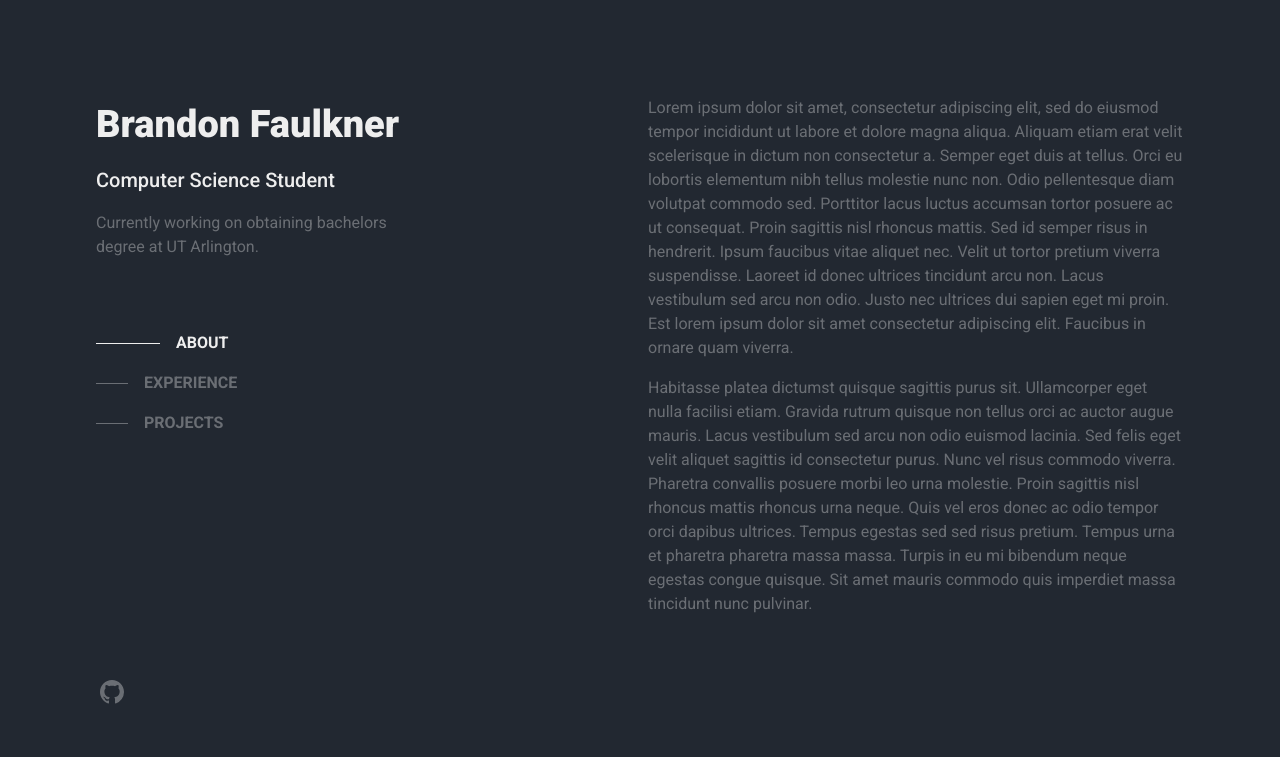
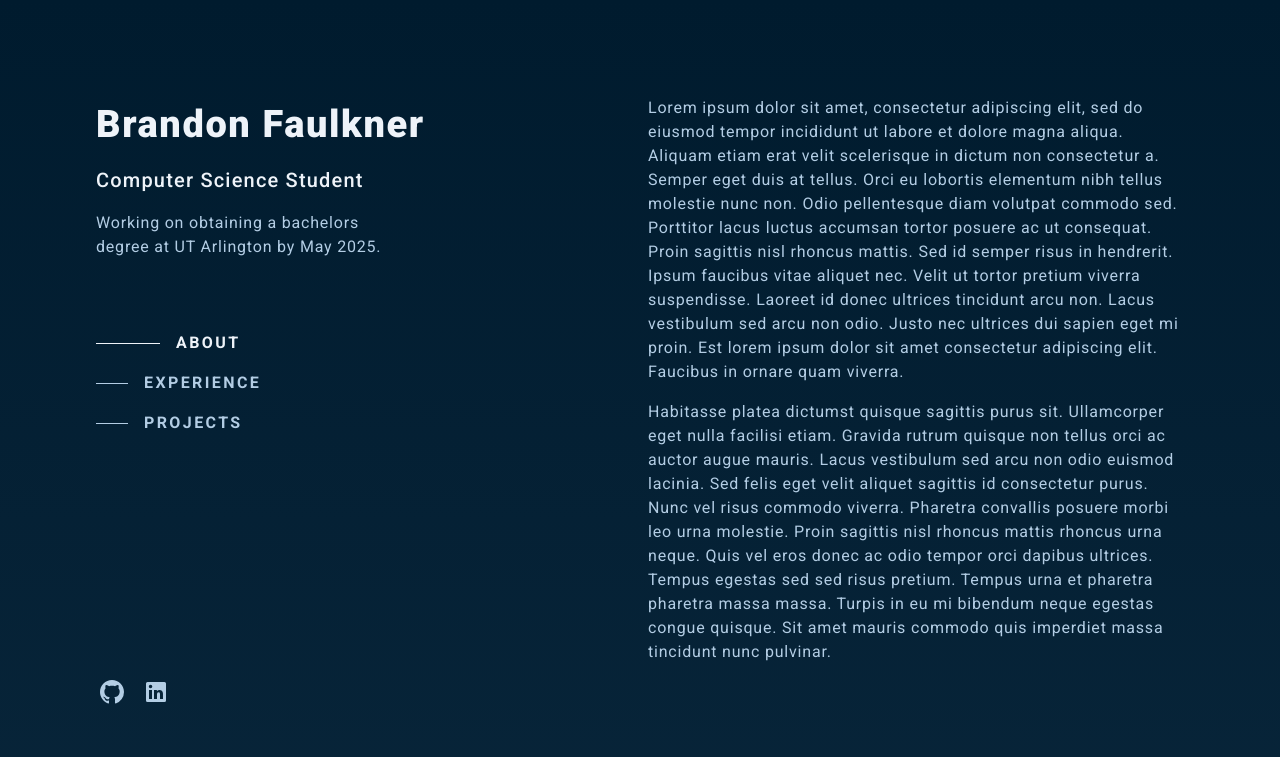
Before and after one commit to Brandon-Faulkner/Portfolio-Website, a website: page public/index.html in a window 1280 px wide. Both pictures are taken after a click on the link "ABOUT". Shown: the top 757 px of the page. Drawn offline with Linux system fonts and the light colour scheme.

Commit message:
Changes made to color palette and nav functionality.

```diff
--- a/public/index.html
+++ b/public/index.html
@@ -1,5 +1,5 @@
 <!DOCTYPE html>
-<html lang="en-us" data-theme="dark">
+<html lang="en-us">
 
 <head>
   <title>Brandon Faulkner</title>
@@ -13,7 +13,7 @@
   <link
     href="https://fonts.googleapis.com/css2?family=Roboto:ital,wght@0,100;0,300;0,400;0,500;0,700;0,900;1,100;1,300;1,400;1,500;1,700;1,900&display=swap"
     rel="stylesheet">
-
+  <link rel="icon" type="image/png" sizes="32x32" href="resources/favicon-32x32.png">
 </head>
 
 <body>
@@ -23,7 +23,7 @@
         <div>
           <h1>Brandon Faulkner</h1>
           <h2>Computer Science Student</h2>
-          <p>Currently working on obtaining bachelors degree at UT Arlington.</p>
+          <p>Working on obtaining a bachelors degree at UT Arlington by May 2025.</p>
           <nav>
             <ul>
               <li><a href="#about" class="nav-active"><span></span><span>About</span></a></li>
@@ -36,10 +36,19 @@
         <ul id="social-links">
           <li>
             <a href="https://github.com/Brandon-Faulkner" target="_blank" title="GitHub" rel="noreferrer noopener">
-              <svg xmlns="http://www.w3.org/2000/svg" viewBox="0 0 16 16">
+              <svg xmlns="http://www.w3.org/2000/svg" viewBox="0 0 16 16" fill="var(--color-fg-two)">
                 <path
-                  d="M8 0C3.58 0 0 3.58 0 8c0 3.54 2.29 6.53 5.47 7.59.4.07.55-.17.55-.38 0-.19-.01-.82-.01-1.49-2.01.37-2.53-.49-2.69-.94-.09-.23-.48-.94-.82-1.13-.28-.15-.68-.52-.01-.53.63-.01 1.08.58 1.23.82.72 1.21 1.87.87 2.33.66.07-.52.28-.87.51-1.07-1.78-.2-3.64-.89-3.64-3.95 0-.87.31-1.59.82-2.15-.08-.2-.36-1.02.08-2.12 0 0 .67-.21 2.2.82.64-.18 1.32-.27 2-.27.68 0 1.36.09 2 .27 1.53-1.04 2.2-.82 2.2-.82.44 1.1.16 1.92.08 2.12.51.56.82 1.27.82 2.15 0 3.07-1.87 3.75-3.65 3.95.29.25.54.73.54 1.48 0 1.07-.01 1.93-.01 2.2 0 .21.15.46.55.38A8.013 8.013 0 0016 8c0-4.42-3.58-8-8-8z"
-                  fill="var(--color-fg-light)"></path>
+                  d="M8 0C3.58 0 0 3.58 0 8c0 3.54 2.29 6.53 5.47 7.59.4.07.55-.17.55-.38 0-.19-.01-.82-.01-1.49-2.01.37-2.53-.49-2.69-.94-.09-.23-.48-.94-.82-1.13-.28-.15-.68-.52-.01-.53.63-.01 1.08.58 1.23.82.72 1.21 1.87.87 2.33.66.07-.52.28-.87.51-1.07-1.78-.2-3.64-.89-3.64-3.95 0-.87.31-1.59.82-2.15-.08-.2-.36-1.02.08-2.12 0 0 .67-.21 2.2.82.64-.18 1.32-.27 2-.27.68 0 1.36.09 2 .27 1.53-1.04 2.2-.82 2.2-.82.44 1.1.16 1.92.08 2.12.51.56.82 1.27.82 2.15 0 3.07-1.87 3.75-3.65 3.95.29.25.54.73.54 1.48 0 1.07-.01 1.93-.01 2.2 0 .21.15.46.55.38A8.013 8.013 0 0016 8c0-4.42-3.58-8-8-8z">
+                </path>
+              </svg>
+            </a>
+          </li>
+          <li>
+            <a href="https://www.linkedin.com/in/brandon-m-faulkner/" target="_blank" title="LinkedIn" rel="noreferrer noopener">
+              <svg xmlns="http://www.w3.org/2000/svg" viewBox="0 0 24 24" fill="var(--color-fg-two)">
+                <path
+                  d="M20.5 2h-17A1.5 1.5 0 002 3.5v17A1.5 1.5 0 003.5 22h17a1.5 1.5 0 001.5-1.5v-17A1.5 1.5 0 0020.5 2zM8 19H5v-9h3zM6.5 8.25A1.75 1.75 0 118.3 6.5a1.78 1.78 0 01-1.8 1.75zM19 19h-3v-4.74c0-1.42-.6-1.93-1.38-1.93A1.74 1.74 0 0013 14.19a.66.66 0 000 .14V19h-3v-9h2.9v1.3a3.11 3.11 0 012.7-1.4c1.55 0 3.36.86 3.36 3.66z">
+                </path>
               </svg>
             </a>
           </li>
@@ -107,7 +116,9 @@
             sapien eget mi. Augue interdum velit euismod in.
           </p>
         </section>
-        <footer></footer>
+        <footer>
+          <p>For any questions or to get in contact with me, feel free to send me an email at faulknerb48@gmail.com.</p>
+        </footer>
       </main>
     </div>
   </div>
--- a/public/script.js
+++ b/public/script.js
@@ -1,16 +1,64 @@
-//Determine which nav link is clicked
-const navMenu = document.querySelector('nav > ul');
-navMenu.addEventListener('click', function (e) {
-    if (e.target.tagName !== 'UL') {
-        const nextLi = e.target.tagName === "A" ? e.target.parentElement : e.target.parentElement.parentElement;
-        navMenu.childNodes.forEach(elem => {
-            if (elem.tagName === 'LI') {
-                if (elem === nextLi) {
-                    elem.children[0].className = "nav-active";
-                } else {
-                    elem.children[0].className = "";
+var navClicked = false;
+window.addEventListener("hashchange", (e) => {
+    var prevNav = document.querySelector('[href="#' + e.oldURL.split('#')[1] + '"]');
+    var currNav = document.querySelector('[href="#' + e.newURL.split('#')[1] + '"]');
+    if (prevNav) prevNav.className = "";
+    if (currNav) currNav.className = "nav-active";
+    navClicked = true;
+    setTimeout(() => {
+        navClicked = false;
+    }, 1000);
+});
+
+//Setup intersection observers for when scrolling over a section on desktop
+if (document.documentElement.clientWidth >= 1024) {
+    (function () {
+        // CSS class to add
+        const activeClass = 'nav-active';
+
+        // Function to handle intersection changes
+        const handleIntersection = (entries, observer) => {
+            let maxVisibleArea = 0;
+            let mostVisibleSection = null;
+
+            entries.forEach(entry => {
+                const visibleArea = entry.intersectionRect.width * entry.intersectionRect.height;
+
+                if (visibleArea > maxVisibleArea) {
+                    maxVisibleArea = visibleArea;
+                    mostVisibleSection = entry.target;
+                }
+            });
+
+            if (!navClicked) {
+                // Remove the active class from all sections
+                document.querySelectorAll('main section').forEach(section => {
+                    document.querySelector('[href="#' + section.getAttribute('id') + '"]').classList.remove(activeClass);
+                });
+
+                // Add the active class to the most visible sections nav item
+                if (mostVisibleSection) {
+                    document.querySelector('[href="#' + mostVisibleSection.getAttribute('id') + '"]').classList.add(activeClass);
                 }
             }
+        };
+
+        // Options for the observer
+        const options = {
+            root: null,
+            rootMargin: '0px',
+            threshold: 1.0
+        };
+
+        // Create the observer
+        const observer = new IntersectionObserver(handleIntersection, options);
+
+        // Select all the sections to observe
+        const sections = document.querySelectorAll('main section');
+
+        // Start observing each section
+        sections.forEach(section => {
+            observer.observe(section);
         });
-    }
-});
+    })();
+}
--- a/public/style.css
+++ b/public/style.css
@@ -1,18 +1,27 @@
 /*#region MAIN STYLES */
 :root {
-  --color-bg: #222831;
-  --color-bg-light: #222831bf;
-  --color-dark: #31363f;
-  --color-teal: #76abae;
-  --color-fg: #eeeeee;
-  --color-fg-light: #eeeeee5b;
+  /*Palette From: https://paperheartdesign.com/blog/color-palette-dark-moody - Forest Mist*/
+  --palette-5: #001b2e;
+  --palette-4: #1d3f58;
+  --palette-3: #537692;
+  --palette-2: #b3cde4;
+  --palette-1: #eef3f9;
+  --color-bg: var(--palette-5);
+  --color-bg-two: var(--palette-4);
+  --color-fg: var(--palette-1);
+  --color-fg-two: var(--palette-2);
   --box-shadow: 0 3px 6px #00000029, 0 3px 6px #0000003b;
+}
+
+html {
+  scroll-behavior: smooth;
 }
 
 body {
   margin: 0;
   line-height: 1.5;
-  background-color: var(--color-bg);
+  background: var(--color-bg);
+  background: linear-gradient(180deg, var(--palette-5) 0%, var(--palette-4) 100%);
   font-family: 'Roboto', 'sans-serif';
 }
 
@@ -32,6 +41,7 @@ ul {
 h1 {
   font-weight: 900;
   font-size: clamp(12px, 4rem, 38px);
+  letter-spacing: .1rem;
   margin: 0;
   color: var(--color-fg);
 }
@@ -40,6 +50,7 @@ h2 {
   font-weight: 500;
   margin: .75rem 0 0 0;
   font-size: clamp(12px, 4rem, 20px);
+  letter-spacing: .075rem;
   color: var(--color-fg);
 }
 
@@ -47,7 +58,8 @@ header p {
   max-width: 20rem;
   margin: 1rem 0 0 0;
   line-height: 1.5;
-  color: var(--color-fg-light);
+  letter-spacing: .05rem;
+  color: var(--color-fg-two);
 }
 
 nav {
@@ -66,14 +78,15 @@ nav a>span:first-of-type {
   transition-property: all;
   transition-timing-function: cubic-bezier(.4, 0, .2, 1);
   transition-duration: .15s;
-  background: var(--color-fg-light);
+  background: var(--color-fg-two);
 }
 
 nav a>span:last-of-type {
   font-weight: 700;
   text-transform: uppercase;
+  letter-spacing: .15rem;
   line-height: 1rem;
-  color: var(--color-fg-light);
+  color: var(--color-fg-two);
 }
 
 nav a:hover>span:first-of-type {
@@ -142,16 +155,18 @@ section h2 {
   padding: 1.25rem 1.5rem;
   top: 0;
   position: sticky;
-  background: var(--color-bg-light);
-  backdrop-filter: blur(2px);
+  background: transparent;
+  backdrop-filter: blur(8px);
 }
 
-section p {
+section p, footer p {
   margin: 0 0 1rem 0;
-  color: var(--color-fg-light);
+  color: var(--color-fg-two);
+  letter-spacing: .05rem;
 }
 
 /*#endregion MAIN STYLES */
+
 /*#region MOBILE RESPONSIVENESS */
 @media (min-width:768px) {
   #wrapper {
@@ -202,7 +217,7 @@ section p {
 
   section {
     scroll-margin-top: 6rem;
-    margin-bottom: 9rem;
+    margin-bottom: 25rem;
   }
 
   section h2 {
```
Also changed, not shown: public/resources/favicon-32x32.png (added), 1 other file.
